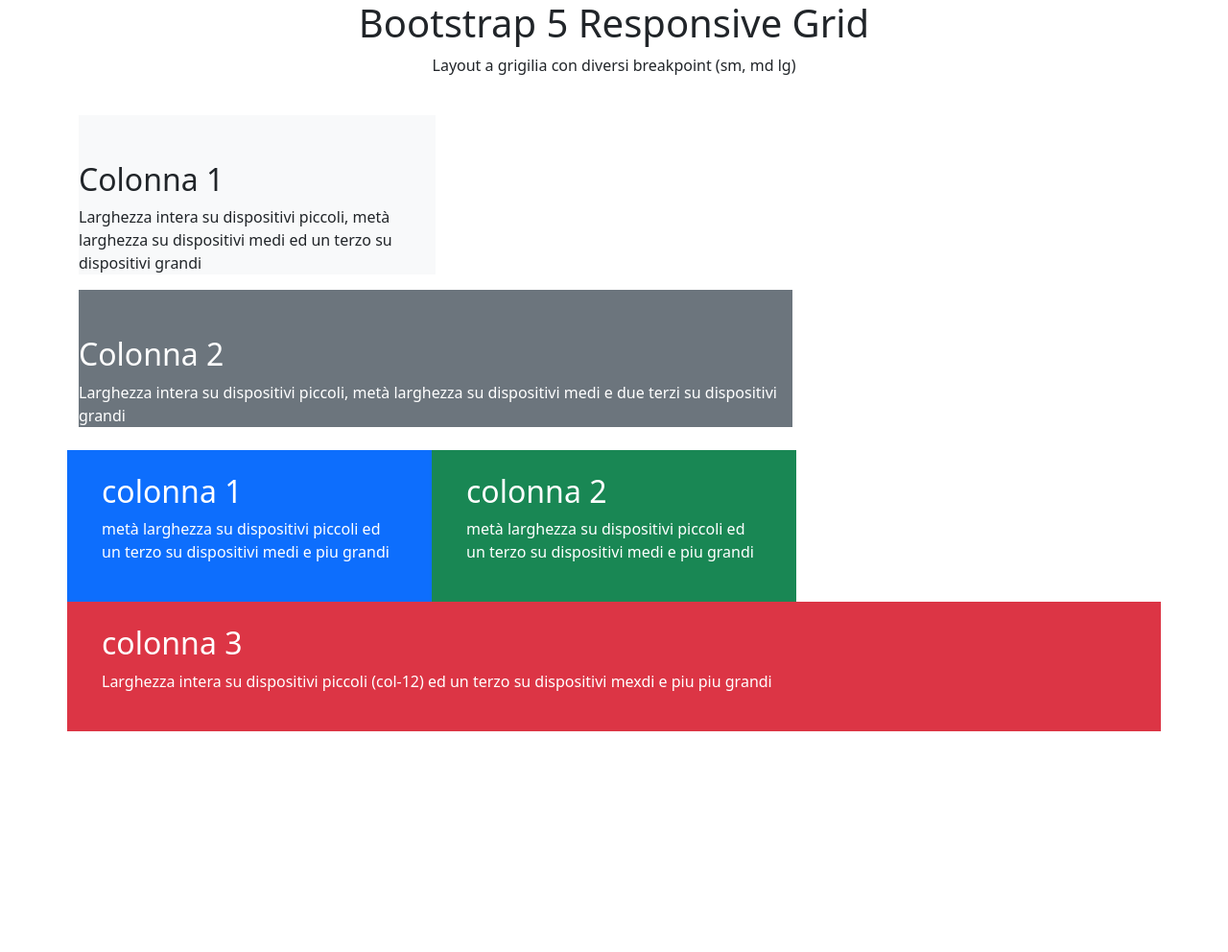
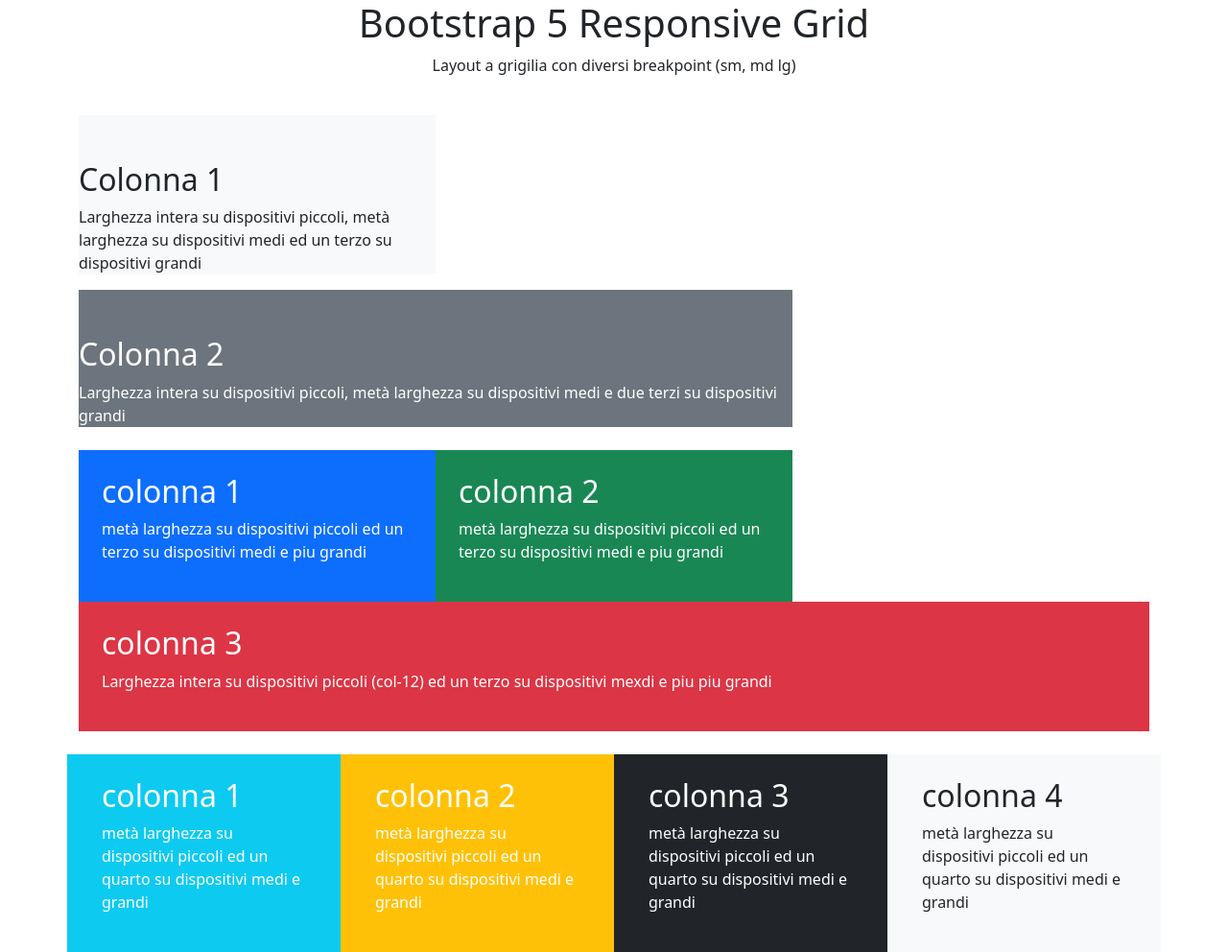
Before and after one commit to KWAshen/htmlcss-bootstrap-layout, a plain HTML site: page index.html in a window 1280 px wide. Shown: the whole page at 96% size. Before the commit the page ends 800 px from the top, so only its background shows below. Drawn offline with nearby package versions, Linux system fonts and the light colour scheme.

Commit message:
fine dei 4 quadratini alla fine

```diff
--- a/index.html
+++ b/index.html
@@ -28,28 +28,53 @@
        <p>Larghezza intera su dispositivi piccoli, metà larghezza su dispositivi medi e due terzi su dispositivi grandi
        </p>
     </div>
-    <div class="row mt-4">
-      <div class="col-6 col-md-4 bg-primary text-white">
-        <div class="p-4">
+    <div class="row gx-0 mt-4">
+      <div class="col-6 col-md-4 bg-primary text-white ">
+        <div class="p-4 ">
           <h2>colonna 1</h2>
           <p>metà larghezza su dispositivi piccoli ed un terzo su dispositivi medi e piu grandi</p>
         </div>
       </div>
-      <div class="col-6 col-md-4 bg-success text-white">
-        <div class="p-4">
+      <div class="col-6 col-md-4 bg-success text-white ">
+        <div class="p-4 ">
           <h2>colonna 2</h2>
           <p>metà larghezza su dispositivi piccoli ed un terzo su dispositivi medi e piu grandi</p>
         </div>
       </div>
-      <div class="col-12 bg-danger text-white">
-        <div class="p-4">
+      <div class="col-12 ">
+        <div class="p-4 bg-danger text-white ">
           <h2>colonna 3</h2>
           <p>Larghezza intera su dispositivi piccoli (col-12) ed un terzo su dispositivi mexdi e piu piu grandi</p>
         </div>
       </div>
 
     </div>
-    <div class="row"></div>
+    <div class="row row-cols-2 row-cols-md-4 mt-4">
+      <div class="col-6 text-white bg-info">
+        <div class="p-4">
+          <h2>colonna 1</h2>
+          <p>metà larghezza su dispositivi piccoli ed un quarto su dispositivi medi e grandi</p>
+        </div>
+      </div>
+      <div class="col-6 text-white bg-warning">
+        <div class="p-4">
+          <h2>colonna 2</h2>
+          <p>metà larghezza su dispositivi piccoli ed un quarto su dispositivi medi e grandi</p>
+        </div>
+      </div>
+      <div class="col-6 text-white bg-dark">
+        <div class="p-4">
+          <h2>colonna 3</h2>
+          <p>metà larghezza su dispositivi piccoli ed un quarto su dispositivi medi e grandi</p>
+        </div>
+      </div>
+      <div class="col-6 bg-light">
+        <div class="p-4">
+          <h2>colonna 4</h2>
+          <p>metà larghezza su dispositivi piccoli ed un quarto su dispositivi medi e grandi</p>
+        </div>
+      </div>
+    </div>
   </div>
 </body>
 </html>
--- a/styles.css
+++ b/styles.css
@@ -3,12 +3,3 @@
   padding: 0;
   box-sizing: border-box;
 }
-
-.body{
-
-}
-
-.container{
-
-
-}
```
